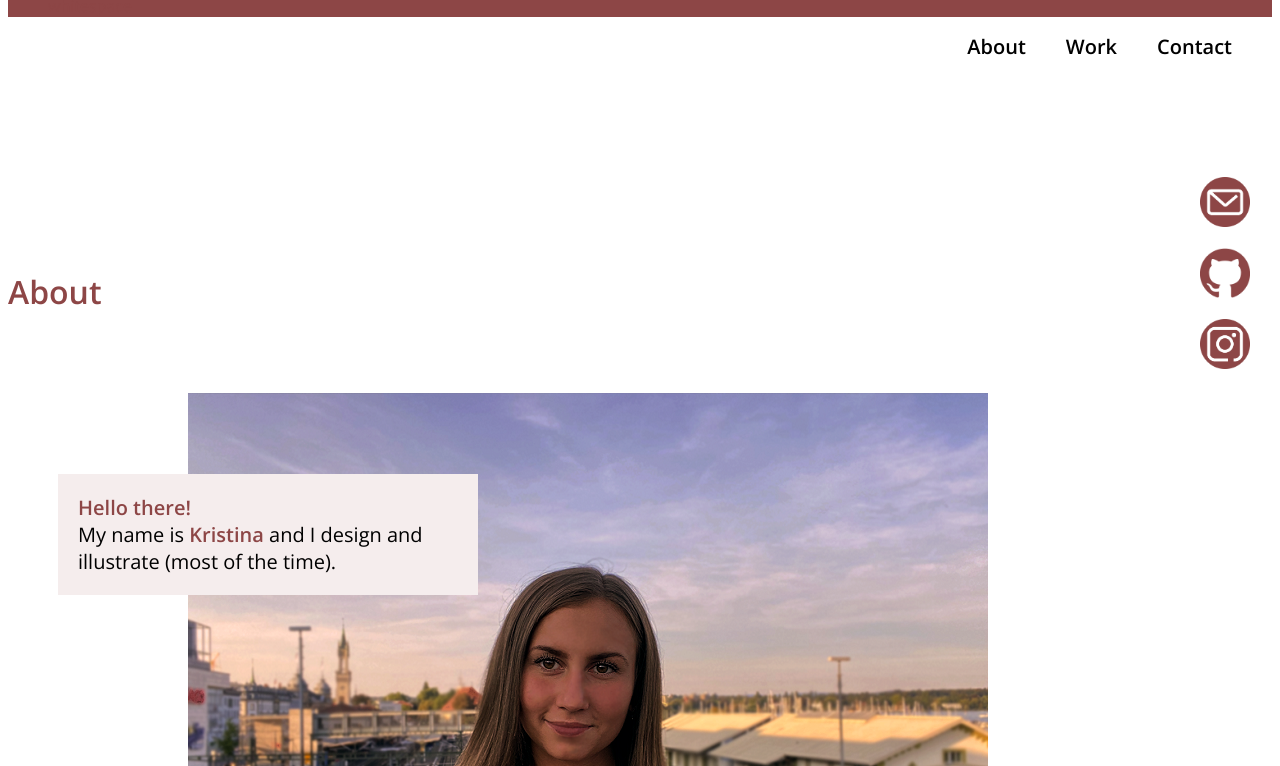
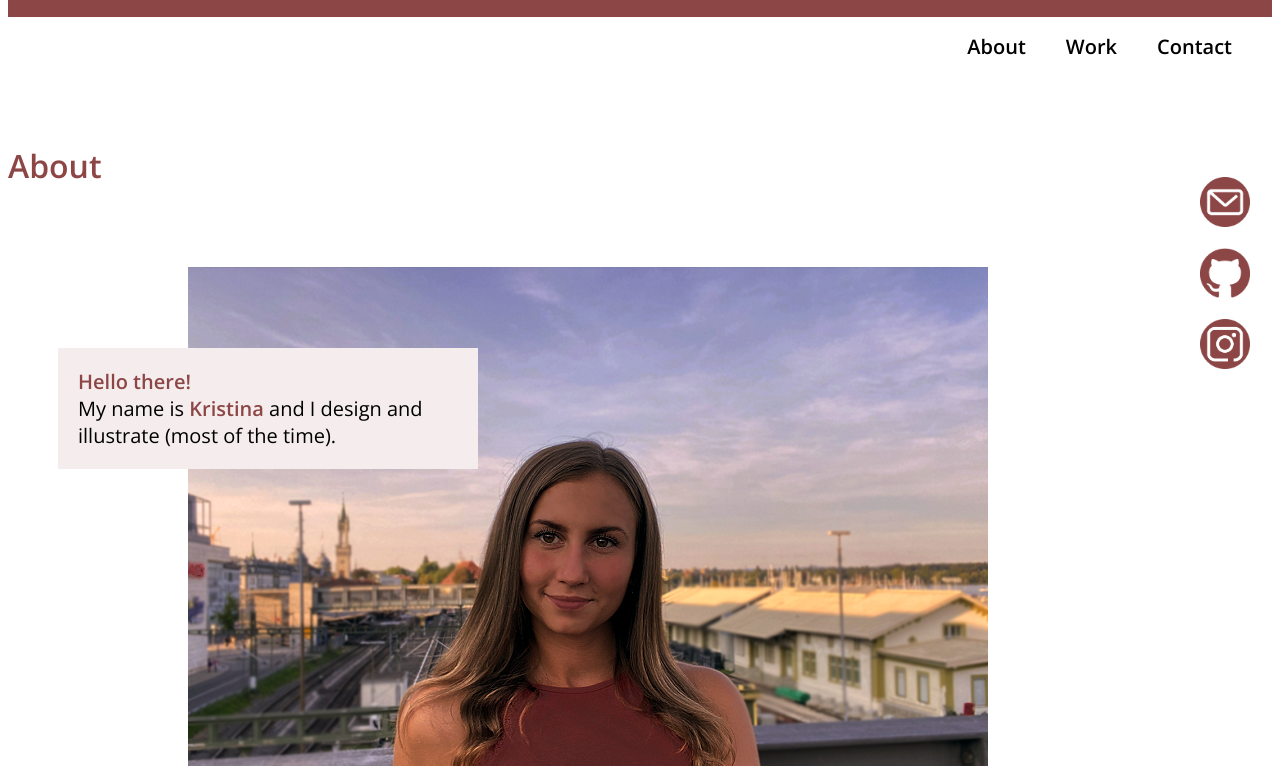
Before and after one commit to kristinanovikov11/Neu, a website: page main.html in a window 1280 px wide. Shown: the top 766 px of the page. Drawn offline with nearby package versions, Linux system fonts and the light colour scheme.

Commit message:
Update main.css

```diff
--- a/main.css
+++ b/main.css
@@ -79,7 +79,8 @@ nav ul li a:hover:after {
 
 h1 {
 	color: #8d4646;
-	margin-top: 20%;
+	margin-top: 10%;
+	margin-left: 10%:
 }
 
 #portrait {
```
